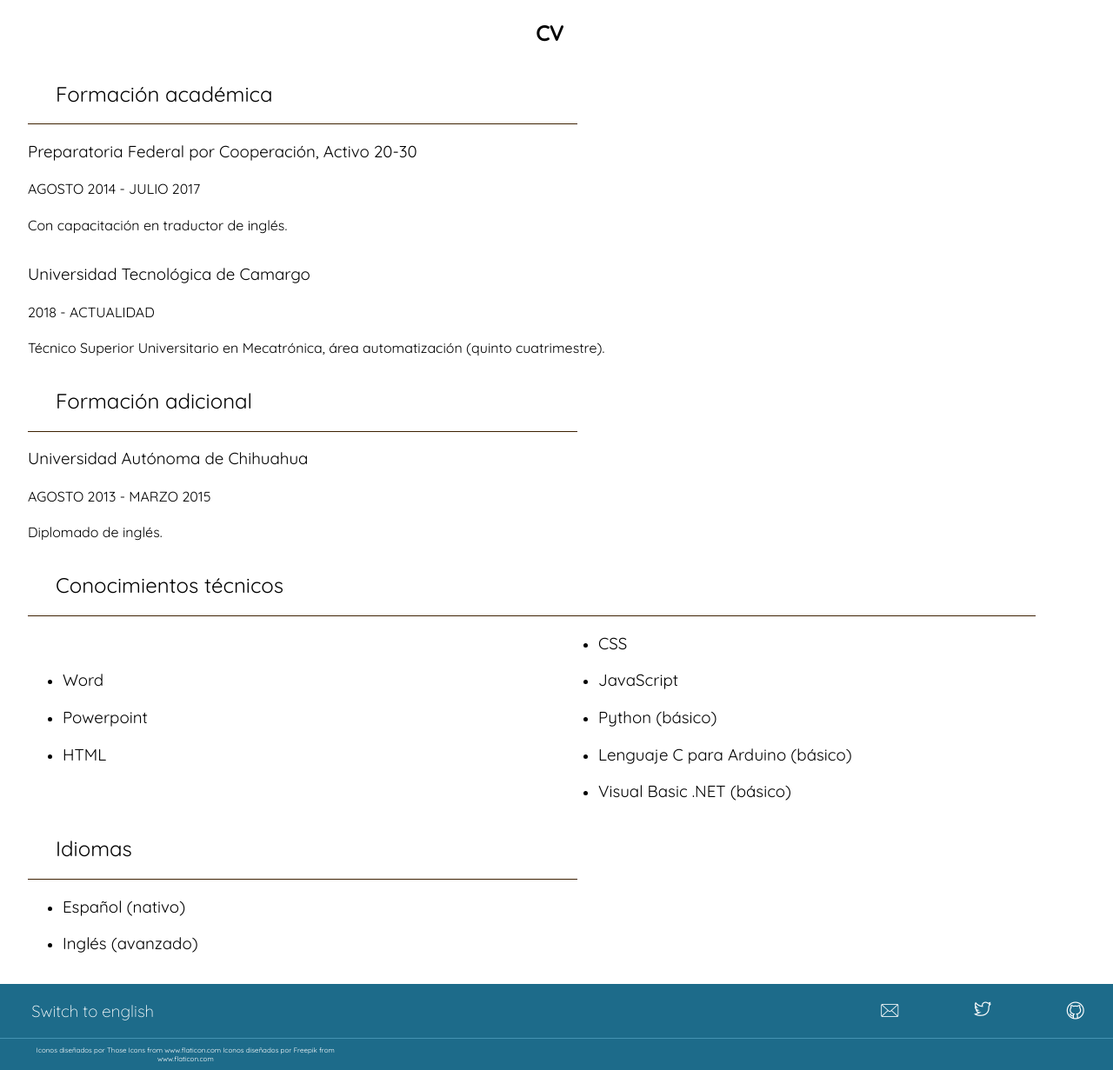
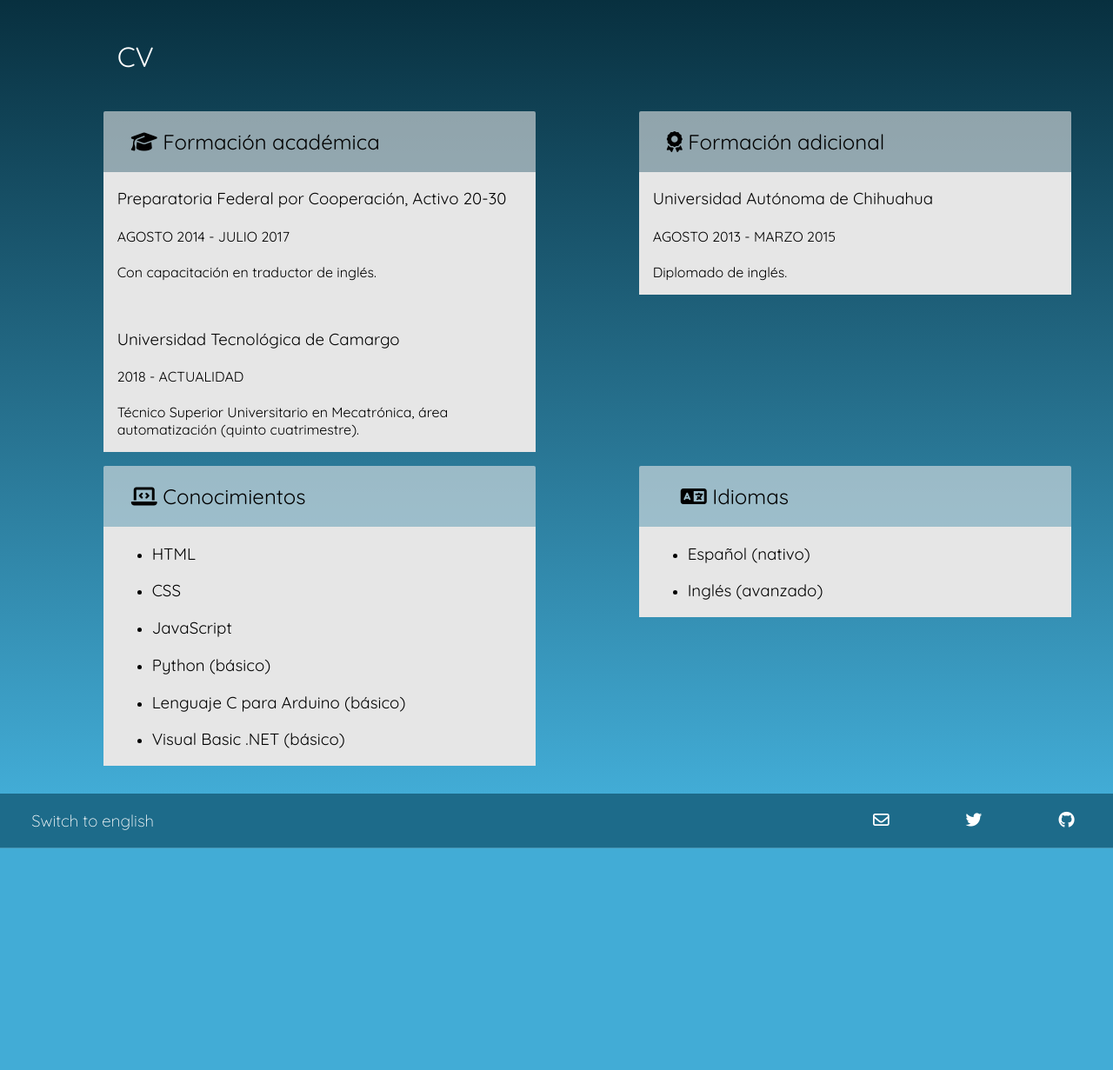
Before and after one commit to AryEmmanuel/aryemmanuel.github.io, a plain HTML site: page cv.html in a window 1280 px wide. Shown: the part 83-1314 px from the top of the page at 87% size. After the commit the page ends 1059 px from the top, so only its background shows below. Drawn offline with Linux system fonts and the light colour scheme.

Commit message:
Style changes made.

```diff
--- a/css/flaticon.css
+++ /dev/null
@@ -1,35 +0,0 @@
-	/*
-  	Flaticon icon font: Flaticon
-  	Creation date: 26/02/2020 04:56
-  	*/
-
-@font-face {
-  font-family: "Flaticon";
-  src: url("./Flaticon.eot");
-  src: url("./Flaticon.eot?#iefix") format("embedded-opentype"),
-       url("./Flaticon.woff2") format("woff2"),
-       url("./Flaticon.woff") format("woff"),
-       url("./Flaticon.ttf") format("truetype"),
-       url("./Flaticon.svg#Flaticon") format("svg");
-  font-weight: normal;
-  font-style: normal;
-}
-
-@media screen and (-webkit-min-device-pixel-ratio:0) {
-  @font-face {
-    font-family: "Flaticon";
-    src: url("./Flaticon.svg#Flaticon") format("svg");
-  }
-}
-
-[class^="flaticon-"]:before, [class*=" flaticon-"]:before,
-[class^="flaticon-"]:after, [class*=" flaticon-"]:after {
-  font-family: Flaticon;
-        font-size: 20px;
-font-style: normal;
-margin-left: 20px;
-}
-
-.flaticon-gorjeo:before { content: "\f100"; }
-.flaticon-github:before { content: "\f101"; }
-.flaticon-sobre:before { content: "\f102"; }
--- a/css/style.css
+++ b/css/style.css
@@ -50,6 +50,9 @@ a {
 .jumbotron p {
     font-size: 1.5em;
 }
+.ini {
+    background-image: linear-gradient(#072E3D, #42ACD6);
+}
 .sec {
     padding-top: 0em;
     padding-bottom: 0em;
@@ -58,7 +61,7 @@ a {
     font-weight: 400;
 }
 .element {
-    background-color: rgb(240, 240, 240);
+    background-color: rgba(240, 240, 240, 0.5);
     border-radius: 1%;
     padding: 1em;
     padding-top: 0;
@@ -71,22 +74,25 @@ a {
 }
 .btn-stn {
     padding: 1em;
-    background-color: rgba(138, 86, 29, 1);
-    color: white;
+    background-color: rgba(230,230,230, 1);
+    color: rgb(30,30,30);
     text-decoration: none;
     display: block;
     border-radius: 2px;
 }
 .btn-stn:hover {
-    background-color: rgba(61, 33, 1, 1);
+    background-color: rgba(210,210,210, 0.7);
 }
 .dbrown {
-    border-bottom:1px solid rgb(61, 33, 1);
-    position: relative;
-    left: 2em;
+    background-color:rgba(230, 230, 230, 0.6);
+    border-radius: 2px 2px 0px 0px;
+    color: rgb(0,0,0);
 }
 .lbrown {
     /* background-color: rgb(138, 86, 29); */
+}
+.info-area {
+    background-color: rgb(230,230,230);
 }
 .footer {
     background-color:#1D6B8A;
@@ -105,7 +111,7 @@ h3 a, h2 a {
     color: white;
 }
 h3 a:hover, h2 a:hover {
-    color: rgb(180, 180, 180);
+    color: rgb(200, 200, 200);
 }
 /* Color Theme Swatches in RGBA */
 .My-Color-Theme-1-rgba { color: rgba(7, 46, 61, 1); }
--- a/cv.html
+++ b/cv.html
@@ -4,10 +4,10 @@
     <meta name="viewport" content="width=device-width, initial-scale=0.35, maximum-scale=0.35, user-scalable=no" />
     <link rel="stylesheet" href="css/flexboxgrid.min.css">
     <link rel="stylesheet" href="css/style.css">
-    <link rel="stylesheet" type="text/css" href="css/flaticon.css">
+    <script src="https://kit.fontawesome.com/ecb38dd182.js" crossorigin="anonymous"></script>
     <title>CV</title>
 </head>
-<body class="corregir no-i">
+<body class="corregir">
     <div class="row start header middle-xs">
         <div class="col-xs-3 col-xs-offset-1">
             <div class="container">
@@ -30,38 +30,31 @@
             </h3>
         </div>
     </div>
-    <div style="padding: 1em;">
+    <div class="ini" style="padding: 2em;">
         <div class="corregir">
-            <div class="row nmright middle-xs center-xs">
-                <div class="col-xs-6">
-                    <h2>CV</h2>
+            <div class="row nmright middle-xs">
+                <div class="col-xs-6 col-xs-offset-1" style="padding-bottom: 1em;">
+                    <h2 style="font-size: 2em; font-weight: 400; color: white;">CV</h2>
                 </div>
             </div>
         </div>
-        <div class="corregir">
+        <div class="corregir" style="margin-bottom: 1em;">
+            <div class="row nmright">
+                <div class="col-xs-5 col-xs-offset-1">
                     <div class="row nmright middle-xs sec">
-                <div class="col-xs-6 dbrown">
+                        <div class="col-xs-12 dbrown">
                             <div class="container">
-                        <h2>Formación académica</h2>
+                                <h2><i class="fas fa-graduation-cap"></i> Formación académica</h2>
                             </div>
                         </div>
                     </div>
-        </div>
-        <div class="corregir">
                     <div class="row nmright middle-xs sec lbrown">
-                <div class="col-xs-12">
-                    <div class="container">
+                        <div class="col-xs-12 info-area">
+                            <div class="c">
                                 <h3>Preparatoria Federal por Cooperación, Activo 20-30</h3>
                                 <h4>AGOSTO 2014 - JULIO 2017</h4>
                                 <p>Con capacitación en traductor de inglés.</p>
-                    </div>
-                </div>
-            </div>
-        </div>
-        <div class="corregir">
-            <div class="row nmright middle-xs sec lbrown">
-                <div class="col-xs-12">
-                    <div class="container">
+                                <br>
                                 <h3>Universidad Tecnológica de Camargo</h3>
                                 <h4>2018 - ACTUALIDAD</h4>
                                 <p>Técnico Superior Universitario en Mecatrónica, área automatización (quinto cuatrimestre).</p>
@@ -69,19 +62,17 @@
                         </div>
                     </div>
                 </div>
-        <div class="corregir">
+                <div class="col-xs-5 col-xs-offset-1">
                     <div class="row nmright middle-xs sec">
-                <div class="col-xs-6 dbrown">
-                    <div class="container">
-                        <h2>Formación adicional</h2>
+                        <div class="col-xs-12 dbrown" style="padding-left: 2em;">
+                            <div class="">
+                                <h2><i class="fas fa-award"></i> Formación adicional</h2>
                             </div>
                         </div>
                     </div>
-        </div>
-        <div class="corregir">
                     <div class="row nmright middle-xs sec lbrown">
-                <div class="col-xs-12">
-                    <div class="container">
+                        <div class="col-xs-12 info-area">
+                            <div>
                                 <h3>Universidad Autónoma de Chihuahua</h3>
                                 <h4>AGOSTO 2013 - MARZO 2015</h4>
                                 <p>Diplomado de inglés.</p>
@@ -89,28 +80,22 @@
                         </div>
                     </div>
                 </div>
+            </div>
+        </div>
         <div class="corregir">
+            <div class="row nmright">
+                <div class="col-xs-5 col-xs-offset-1">
                     <div class="row nmright middle-xs sec">
-                <div class="col-xs-11 dbrown">
+                        <div class="col-xs-12 dbrown">
                             <div class="container">
-                        <h2>Conocimientos técnicos</h2>
+                                <h2><i class="fas fa-laptop-code"></i> Conocimientos</h2>
                             </div>
                         </div>
                     </div>
-        </div>
-        <div class="corregir">
                     <div class="row nmright middle-xs sec lbrown">
-                <div class="col-xs-6">
-                    <div class="container">
+                        <div class="col-xs-12 info-area">
                             <ul>
-                            <li><h3>Word</h3></li>
-                            <li><h3>Powerpoint</h3></li>
                                 <li><h3>HTML</h3></li>
-                        </ul>
-                    </div>
-                </div>
-                <div class="col-xs-6">
-                    <ul>
                                 <li><h3>CSS</h3></li>
                                 <li><h3>JavaScript</h3></li>
                                 <li><h3>Python (básico)</h3></li>
@@ -120,23 +105,23 @@
                         </div>
                     </div>
                 </div>
-        <div class="corregir">
+                <div class="col-xs-5 col-xs-offset-1">
                     <div class="row nmright middle-xs sec">
-                <div class="col-xs-6 dbrown">
-                    <div class="container">
-                        <h2>Idiomas</h2>
+                        <div class="col-xs-12 dbrown">
+                            <div style="padding-left: 2em;">
+                                <h2><i class="fas fa-language"></i> Idiomas</h2>
                             </div>
                         </div>
                     </div>
-        </div>
-        <div class="corregir">
                     <div class="row nmright middle-xs sec lbrown">
-                <div class="col-xs-12">
-                    <div class="container">
+                        <div class="col-xs-12 info-area">
+                            <div>
                                 <ul>
                                     <li><h3>Español (nativo)</h3></li>
                                     <li><h3>Inglés (avanzado)</h3></li>
                                 </ul>
+                            </div>
+                        </div>
                     </div>
                 </div>
             </div>
@@ -153,29 +138,24 @@
             <div class="col-xs-1  col-xs-offset-7 center-xs">
                 <div class="containe">
                     <h3><a href="mailto:aryemmanuel599@gmail.com">
-                        <i class="flaticon-sobre"></i>
+                        <i class="far fa-envelope"></i>
                     </a></h3>
                 </div>
             </div>
             <div class="col-xs-1 center-xs">
                 <div class="containr">
                     <h3><a href="https://twitter.com/aryeCaballero">
-                        <i class="flaticon-gorjeo"></i>
+                        <i class="fab fa-twitter"></i>
                     </a></h3>
                 </div>
             </div>
             <div class="col-xs-1 center-xs">
                 <div class="containe">
                     <h3><a href="https://github.com/AryEmmanuel">
-                        <i class="flaticon-github"></i>
+                        <i class="fab fa-github"></i>
                     </a></h3>
                 </div>
             </div>
         </div>
-        <div class="row start middle-xs corregir">
-            <div class="col-xs-4 center-xs">
-                <p style="font-size: 8px;">Iconos diseñados por <a href="https://www.flaticon.es/autores/those-icons" title="Those Icons">Those Icons</a> from <a href="https://www.flaticon.es/"     title="Flaticon">www.flaticon.com</a> Iconos diseñados por <a href="https://www.flaticon.es/autores/freepik" title="Freepik">Freepik</a> from <a href="https://www.flaticon.es/" title="Flaticon">www.flaticon.com</a></p>
-            </div>
-        </div>
     </div>
 </html>
```
Also changed, not shown: index.html (+5 -9 lines), projects.html (+7 -14 lines), css/Flaticon.svg (deleted), css/Flaticon.ttf (deleted), css/Flaticon.woff (deleted), css/Flaticon.woff2 (deleted), 1 other file. Lines whose indentation alone changed are shown as unchanged.
